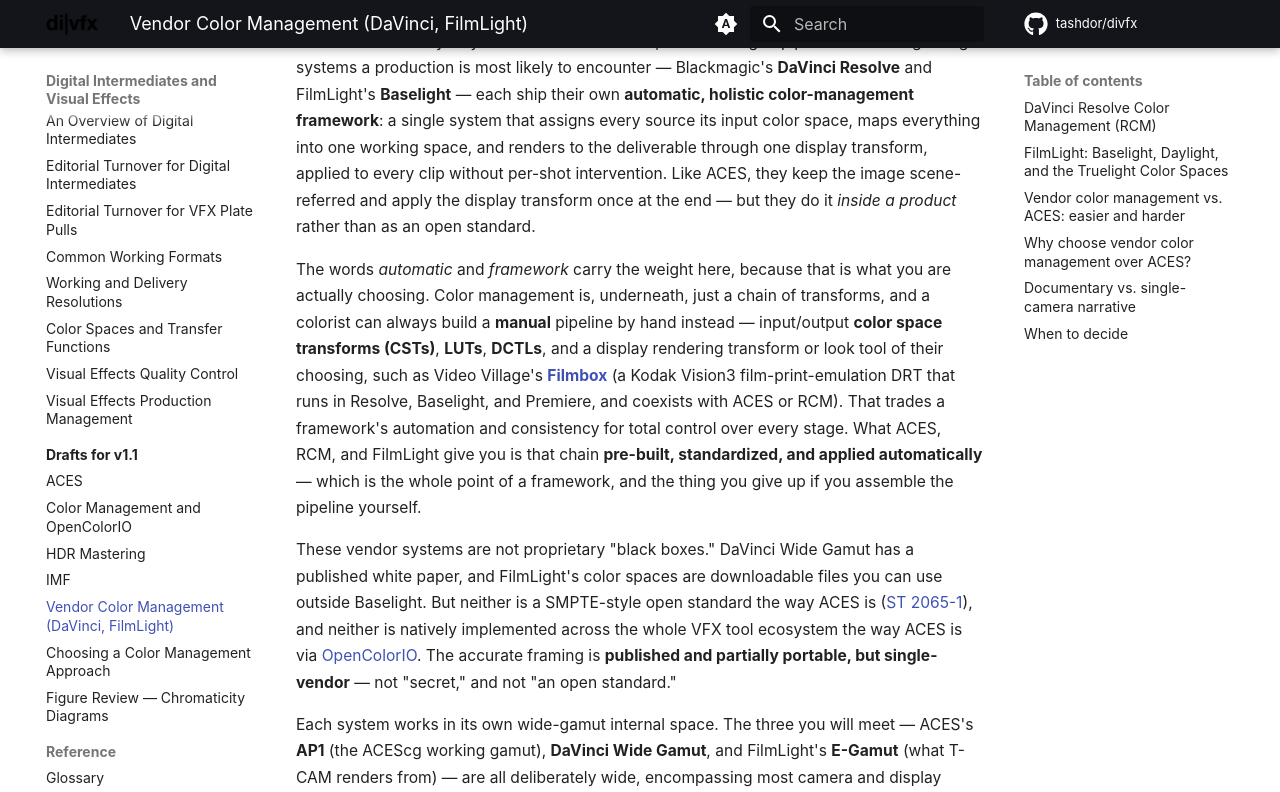
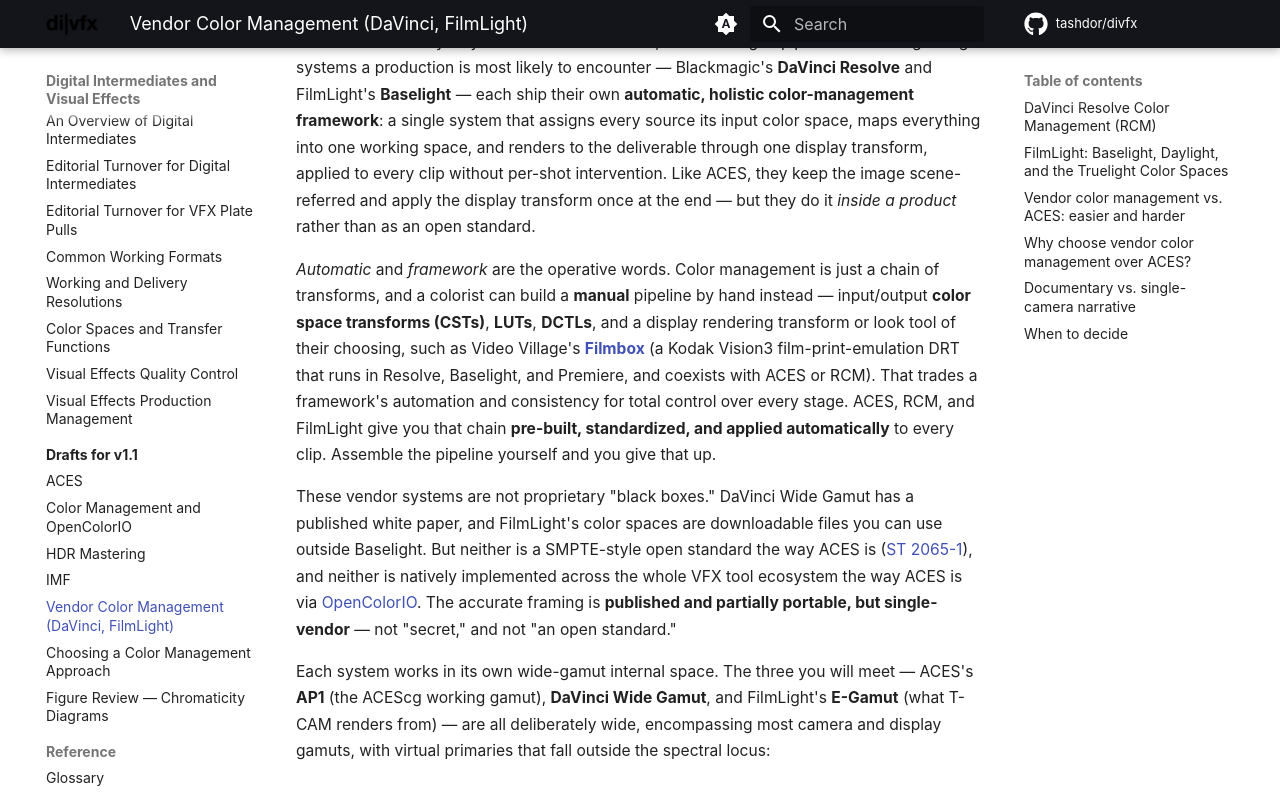
Before and after one commit to tashdor/divfx, an MkDocs documentation site: the page built from docs/drafts/vendor-color-management.md, in a window 1280 px wide and 900 px high, scrolled down 335 px, cut to the strip 0-792 px from the top of the window. Built offline with MkDocs 1.6.1 and Material for MkDocs 9.7.7, drawn with Linux system fonts in a browser that asks for light colours; comment, search, counter and statistics services are not loaded; the version menu is left out; some of the changed text lies outside the part shown.

Commit message:
Drafts: drop "honest" and meta-signposting; plainer, more declarative voice
Per author style feedback. Removed "honest" everywhere (vendor CM "the honest
comparison", drafts index "honesty notes", contributing "keeps the port
honest", hdr "tone-map honestly"). Reworked the flagged vendor-CM opener ("It
is tempting to say… The honest comparison:") and other setup-then-payoff
signposting ("carry the weight here", "the whole point… the thing you give
up", "worth stating plainly", "worth scoping precisely", "deliberate and
worth noting") into direct statements.

Co-Authored-By: Claude Opus 4.8 <noreply@anthropic.com>

```diff
--- a/docs/drafts/vendor-color-management.md
+++ b/docs/drafts/vendor-color-management.md
@@ -16,15 +16,14 @@ space, and renders to the deliverable through one display transform, applied to
 per-shot intervention. Like ACES, they keep the image scene-referred and apply the display transform
 once at the end — but they do it *inside a product* rather than as an open standard.
 
-The words *automatic* and *framework* carry the weight here, because that is what you are actually
-choosing. Color management is, underneath, just a chain of transforms, and a colorist can always
-build a **manual** pipeline by hand instead — input/output **color space transforms (CSTs)**, **LUTs**, **DCTLs**, and
+*Automatic* and *framework* are the operative words. Color management is just a chain of transforms,
+and a colorist can build a **manual** pipeline by hand instead — input/output **color space transforms (CSTs)**, **LUTs**, **DCTLs**, and
 a display rendering transform or look tool of their choosing, such as Video Village's
 [**Filmbox**](https://videovillage.com/filmbox/) (a Kodak Vision3 film-print-emulation DRT that runs
 in Resolve, Baselight, and Premiere, and coexists with ACES or RCM). That trades a framework's
-automation and consistency for total control over every stage. What ACES, RCM, and FilmLight give
-you is that chain **pre-built, standardized, and applied automatically** — which is the whole point
-of a framework, and the thing you give up if you assemble the pipeline yourself.
+automation and consistency for total control over every stage. ACES, RCM, and FilmLight give
+you that chain **pre-built, standardized, and applied automatically** to every clip. Assemble the
+pipeline yourself and you give that up.
 
 These vendor systems are not proprietary "black boxes." DaVinci Wide Gamut has a published white
 paper, and FilmLight's color spaces are downloadable files you can use outside Baselight. But
@@ -139,8 +138,8 @@ many vendors implement and certify against independently. **[web-sourced.]**
 
 ## Vendor color management vs. ACES: easier and harder
 
-It is tempting to say a vendor system is "easier to set up" and ACES "harder," but that is only true
-in one narrow case and backwards in the one that matters. The honest comparison:
+A vendor system is often called easier to set up than ACES. That holds in one narrow case and
+reverses in the one that matters:
 
 | | Vendor CM (RCM / TCS) | ACES |
 | --- | --- | --- |
```
Also changed, not shown: docs/contributing.md (+1 -1 lines), docs/drafts/aces.md (+2 -2 lines), docs/drafts/hdr.md (+1 -1 lines), docs/drafts/imf.md (+1 -1 lines), docs/drafts/index.md (+1 -1 lines).
